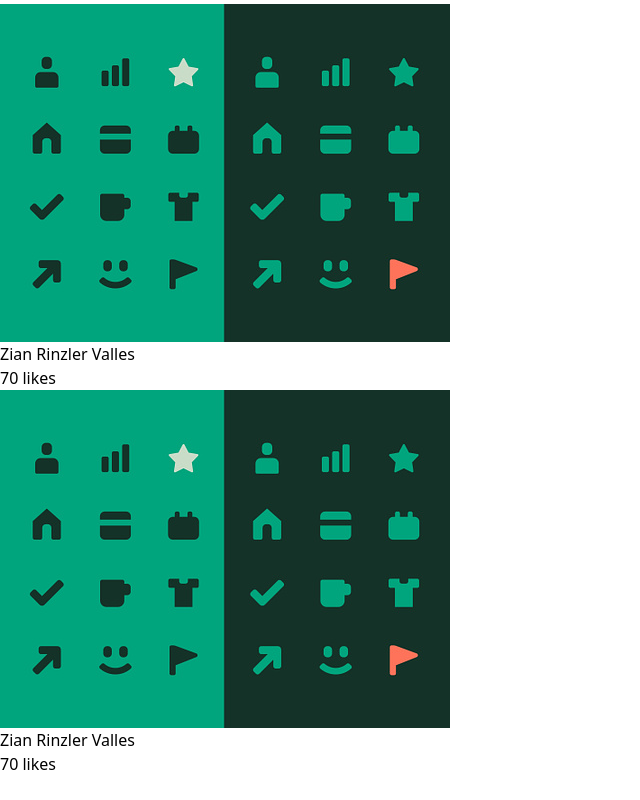
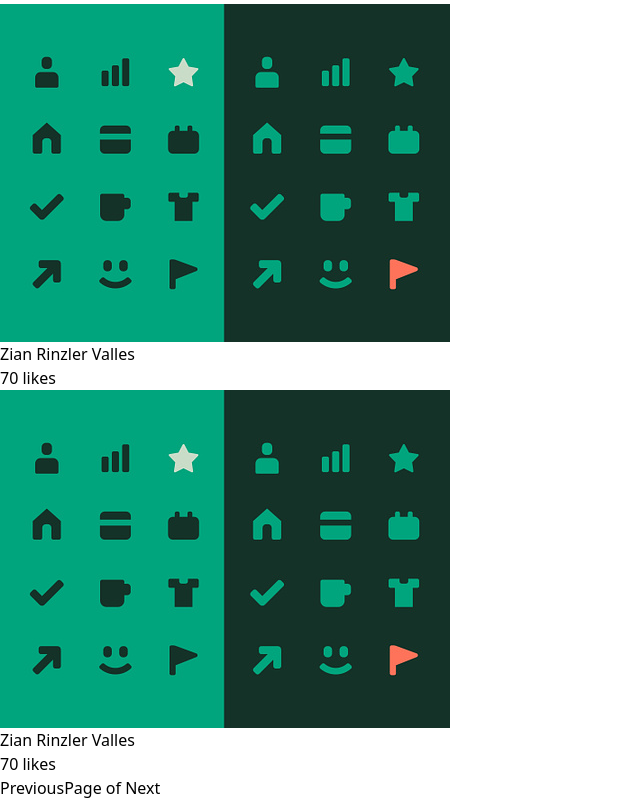
Before and after one commit to MingoMango17/artFiverr, a Vue app in the folder frontend/: page /hire in a window 1280 px wide. Shown: the part 1461-2261 px from the top of the page, without its empty margins (0-640 px from the left). Before the commit the page ends 2237 px from the top, so only its background shows below. Built offline with nearby package versions, Linux system fonts and the light colour scheme.

Commit message:
Added a chat page

```diff
--- /dev/null
+++ b/frontend/src/components/ChatPage.vue
@@ -0,0 +1,36 @@
+<template>
+    <div class="flex flex-col h-full">
+      <div class="flex-1 overflow-y-auto">
+        <div v-for="(message, index) in messages" :key="index" :class="{ 'self-end': message.isMine }" class="p-2 mb-2 rounded-lg bg-green-200">
+          {{ message.text }}
+        </div>
+      </div>
+      <div class="flex p-2 border-t">
+        <input v-model="newMessage" @keyup.enter="sendMessage" placeholder="Type your message..." class="flex-1 p-2 border border-gray-300 rounded-lg mr-2">
+        <button @click="sendMessage" class="px-4 py-2 bg-blue-500 text-white rounded-lg">Send</button>
+      </div>
+    </div>
+  </template>
+
+  <script>
+  export default {
+    data() {
+      return {
+        messages: [],
+        newMessage: ''
+      };
+    },
+    methods: {
+      sendMessage() {
+        if (this.newMessage.trim() !== '') {
+          this.messages.push({ text: this.newMessage, isMine: true });
+          this.newMessage = '';
+          // Simulate receiving a response after a short delay
+          setTimeout(() => {
+            this.messages.push({ text: 'This is a response from the other user.', isMine: false });
+          }, 500);
+        }
+      }
+    }
+  };
+  </script>
--- /dev/null
+++ b/frontend/src/components/Pagination.vue
@@ -0,0 +1,59 @@
+<template>
+    <div class="flex items-center justify-center space-x-2">
+      <button
+        :disabled="currentPage === 1"
+        @click="previousPage"
+        class="px-4 py-2 bg-gray-200 text-gray-700 rounded-md cursor-pointer"
+      >
+        Previous
+      </button>
+      <span class="text-gray-700">Page {{ currentPage }} of {{ totalPages }}</span>
+      <button
+        :disabled="currentPage === totalPages"
+        @click="nextPage"
+        class="px-4 py-2 bg-gray-200 text-gray-700 rounded-md cursor-pointer"
+      >
+        Next
+      </button>
+    </div>
+  </template>
+
+  <script>
+  import { ref, computed } from 'vue';
+
+  export default {
+    props: {
+      currentPage: {
+        type: Number,
+        required: true
+      },
+      totalPages: {
+        type: Number,
+        required: true
+      }
+    },
+    setup(props, { emit }) {
+      const currentPage = ref(props.currentPage);
+
+      const previousPage = () => {
+        if (currentPage.value > 1) {
+          currentPage.value--;
+          emit('update:currentPage', currentPage.value);
+        }
+      };
+
+      const nextPage = () => {
+        if (currentPage.value < props.totalPages) {
+          currentPage.value++;
+          emit('update:currentPage', currentPage.value);
+        }
+      };
+
+      return {
+        currentPage,
+        previousPage,
+        nextPage
+      };
+    }
+  };
+  </script>
--- a/frontend/src/components/UserHomePage.vue
+++ b/frontend/src/components/UserHomePage.vue
@@ -1,5 +1,5 @@
 <template>
-  <SearchBar/>
+  <SearchBar />
   <div class="mt-10 flex">
     <div class="mr-10 w-1/4">
       <div class="rounded-lg overflow-hidden shadow-lg">
@@ -20,9 +20,11 @@
       </div>
     </div>
     <div class="mr-10 w-1/4">
-      <div class="rounded-lg overflow-hidden shadow-lg">
-        <img :src="placeholder" :alt="'alternative'" class="w-full h-auto" />
-      </div>
+      <a href="#">
+        <div class="rounded-lg overflow-hidden shadow-lg">
+          <img :src="placeholder" :alt="'alternative'" class="w-full h-auto" />
+        </div>
+      </a>
       <div class="flex justify-between">
         <p>Zian Rinzler Valles</p>
         <p>70 likes</p>
@@ -38,10 +40,12 @@
       </div>
     </div>
   </div>
+  <Pagination />
 </template>
 
 <script setup>
-import SearchBar from "./SearchBar.vue"
+import SearchBar from "./SearchBar.vue";
+import Pagination from "./Pagination.vue";
 import placeholder from "../images/placeholder.jpg";
 import placeholder2 from "../images/images.jpg";
 </script>
--- a/frontend/src/router.js
+++ b/frontend/src/router.js
@@ -3,6 +3,7 @@ import HomePage from './components/HomePage.vue';
 import InternalPageRoot from './components/InternalPageRoot.vue';
 import SignupPage from './components/SignupPage.vue';
 import UserHomePage from './components/UserHomePage.vue';
+import ChatPage from './components/ChatPage.vue'
 
 const routes = [
     {
@@ -23,6 +24,11 @@ const routes = [
             path: 'hire',
             name: 'Hire',
             component: UserHomePage,
+          },
+          {
+            path: 'chat',
+            name: 'Chat',
+            component: ChatPage,
           }
           // Add more routes as needed
         ]
```
